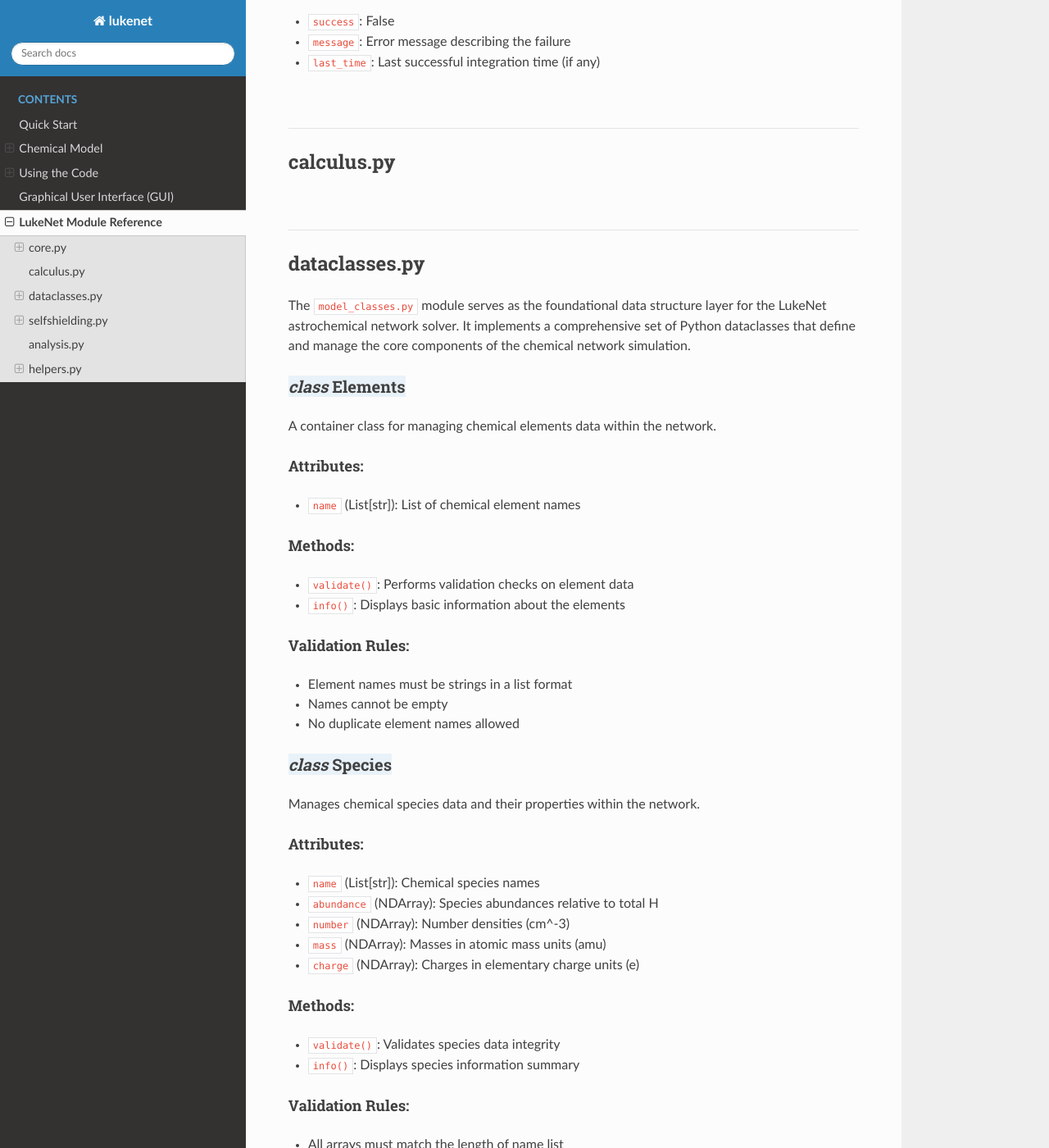
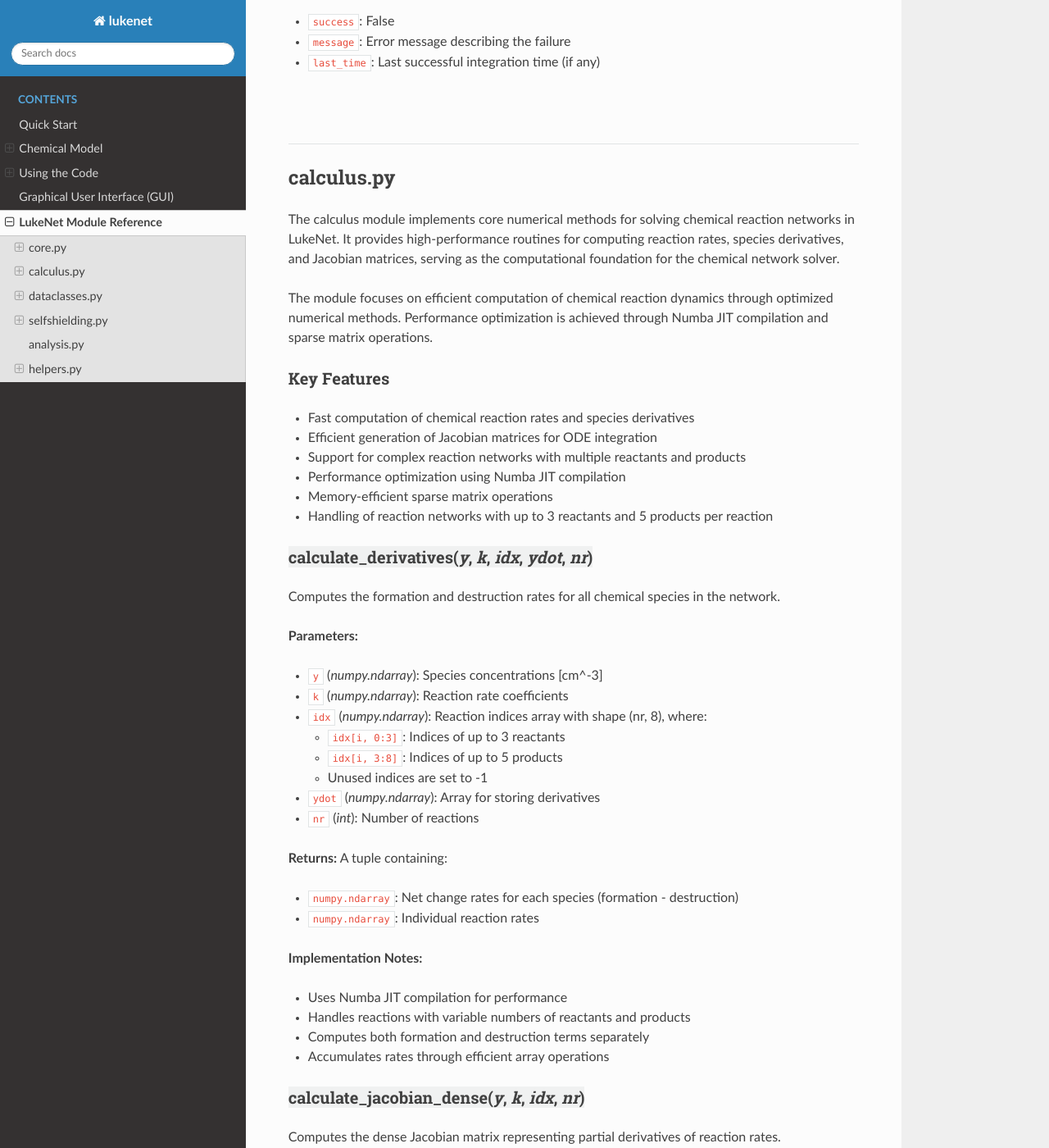
Before and after one commit to lukekeyte/lukenet-docs, a Sphinx documentation site: the page built from docs/lukenet_module_reference/index.md, in a window 1280 px wide and 1400 px high, scrolled down 2710 px. Shown: the whole window at 82% size. Built offline with Sphinx 7.4.7 and the Read the Docs theme 3.1.0, drawn with Linux system fonts in a browser that asks for light colours; some of the changed text lies outside the part shown.

Commit message:
Module Reference

```diff
--- a/docs/lukenet_module_reference/index.md
+++ b/docs/lukenet_module_reference/index.md
@@ -106,18 +106,96 @@ If the solver fails, returns a dictionary with:
 
 
 
-
+<br/>
 <br/>
 
 ***
 
 ## calculus.py
 
+The calculus module implements core numerical methods for solving chemical reaction networks in LukeNet. It provides high-performance routines for computing reaction rates, species derivatives, and Jacobian matrices, serving as the computational foundation for the chemical network solver.
+
+The module focuses on efficient computation of chemical reaction dynamics through optimized numerical methods. Performance optimization is achieved through Numba JIT compilation and sparse matrix operations.
+
+#### Key Features
+- Fast computation of chemical reaction rates and species derivatives
+- Efficient generation of Jacobian matrices for ODE integration
+- Support for complex reaction networks with multiple reactants and products
+- Performance optimization using Numba JIT compilation
+- Memory-efficient sparse matrix operations
+- Handling of reaction networks with up to 3 reactants and 5 products per reaction
+
+
+#### <span style="background-color:rgba(215, 217, 219, 0.33)">calculate_derivatives(*y*, *k*, *idx*, *ydot*, *nr*)</span>
+
+Computes the formation and destruction rates for all chemical species in the network.
+
+**Parameters:**
+- `y` (*numpy.ndarray*): Species concentrations [cm^-3]
+- `k` (*numpy.ndarray*): Reaction rate coefficients
+- `idx` (*numpy.ndarray*): Reaction indices array with shape (nr, 8), where:
+  - `idx[i, 0:3]`: Indices of up to 3 reactants
+  - `idx[i, 3:8]`: Indices of up to 5 products
+  - Unused indices are set to -1
+- `ydot` (*numpy.ndarray*): Array for storing derivatives
+- `nr` (*int*): Number of reactions
+
+**Returns:**
+A tuple containing:
+- `numpy.ndarray`: Net change rates for each species (formation - destruction)
+- `numpy.ndarray`: Individual reaction rates
+
+**Implementation Notes:**
+- Uses Numba JIT compilation for performance
+- Handles reactions with variable numbers of reactants and products
+- Computes both formation and destruction terms separately
+- Accumulates rates through efficient array operations
+
+#### <span style="background-color:rgba(215, 217, 219, 0.33)">calculate_jacobian_dense(*y*, *k*, *idx*, *nr*)</span>
+
+Computes the dense Jacobian matrix representing partial derivatives of reaction rates.
+
+**Parameters:**
+- `y` (*numpy.ndarray*): Species concentrations [cm^-3]
+- `k` (*numpy.ndarray*): Reaction rate coefficients
+- `idx` (*numpy.ndarray*): Reaction indices array (same format as above)
+- `nr` (*int*): Number of reactions
+
+**Returns:**
+- `numpy.ndarray`: Dense Jacobian matrix with shape (ns, ns), where ns is the number of species
+
+**Implementation Notes:**
+- Optimized with Numba JIT compilation
+- Handles single-reactant and two-reactant reactions separately
+- Computes all partial derivatives efficiently
+- Each matrix element jac[j,i] represents ∂(dy[j]/dt)/∂y[i]
+- Special handling for different reaction types:
+  - Single-reactant reactions affect only one row/column
+  - Two-reactant reactions include cross-terms for species interactions
+
+#### <span style="background-color:rgba(215, 217, 219, 0.33)">calculate_jacobian(*y*, *k*, *idx*, *nr*)</span>
+
+Converts the dense Jacobian matrix to a sparse format for efficient solver operations.
+
+**Parameters:**
+- `y` (*numpy.ndarray*): Species concentrations [cm^-3]
+- `k` (*numpy.ndarray*): Reaction rate coefficients
+- `idx` (*numpy.ndarray*): Reaction indices array (same format as above)
+- `nr` (*int*): Number of reactions
+
+**Returns:**
+- `scipy.sparse.lil_matrix`: Sparse Jacobian matrix in LIL format
+
+**Implementation Notes:**
+- Calls calculate_jacobian_dense internally
+- Converts dense matrix to scipy's LIL sparse format
+- Preserves memory efficiency for large, sparse networks
+- LIL format chosen for efficient matrix construction
 
 
 
 
-
+<br/>
 <br/>
 
 ***
@@ -279,7 +357,7 @@ Contains simulation parameters and physical constants.
 
 
 
-
+<br/>
 <br/>
 
 ***
```
